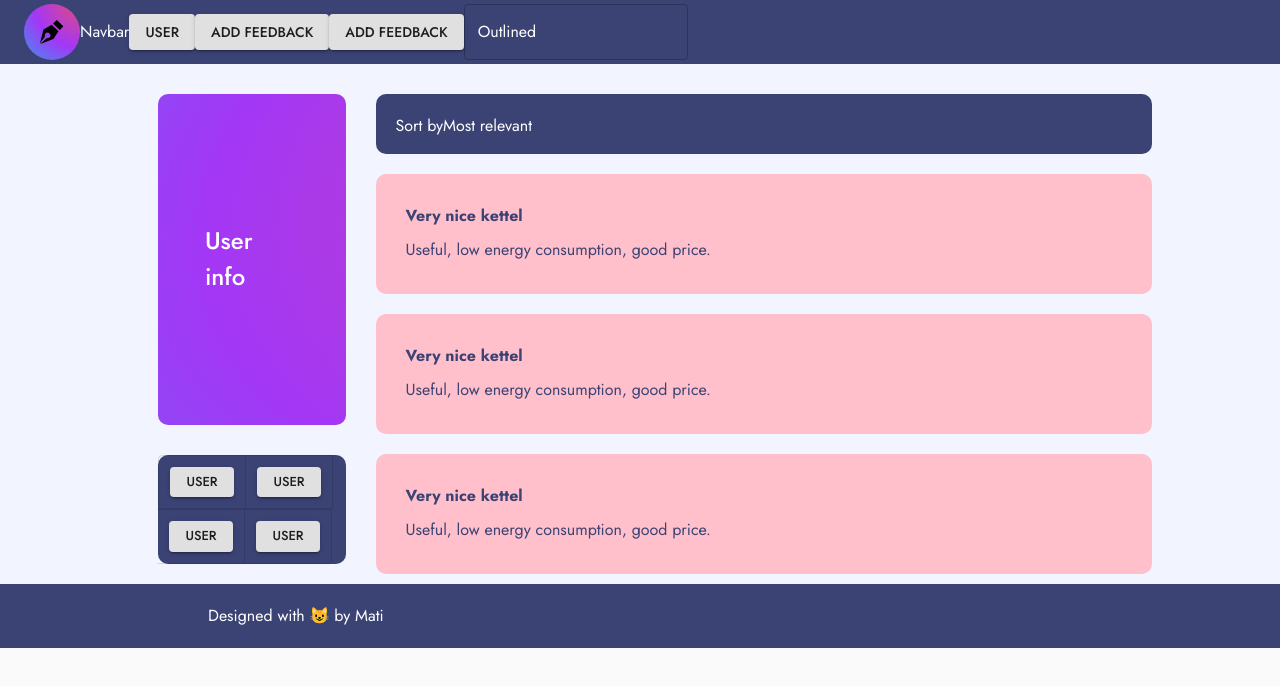
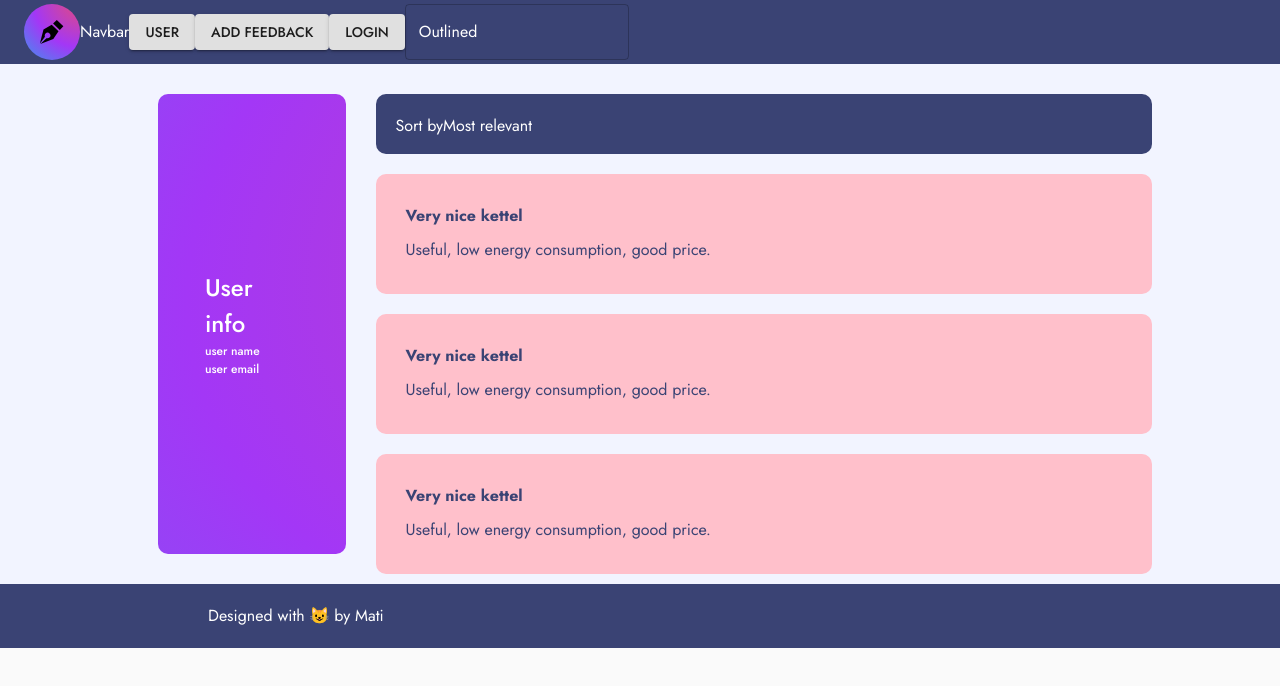
Before and after one commit to Maczi01/feedback-app, a React (Create React App) app: page /user in a window 1280 px wide. Shown: the top 686 px of the page. Built offline with nearby package versions, Linux system fonts and the light colour scheme.

Commit message:
Added types to add item

```diff
--- a/src/components/Navbar.tsx
+++ b/src/components/Navbar.tsx
@@ -26,7 +26,7 @@ const Navbar: React.FC = () => (
         <Button variant="contained">Add feedback</Button>
       </Link>
       <Link to="/login">
-        <Button variant="contained">Add feedback</Button>
+        <Button variant="contained">Login</Button>
       </Link>
       <TextField id="outlined-basic" label="Outlined" variant="outlined" />
     </Toolbar>
--- a/src/components/UserInfoImage.tsx
+++ b/src/components/UserInfoImage.tsx
@@ -43,6 +43,12 @@ const UserInfoImage: React.FC = () => {
         <Box fontSize={24} fontWeight="fontWeightMedium">
           User info
         </Box>
+        <Box fontSize={12} fontWeight="fontWeightMedium">
+          user name
+        </Box>
+        <Box fontSize={12} fontWeight="fontWeightMedium">
+          user email
+        </Box>
       </Typography>
     </Box>
   );
--- a/src/pages/AddFeedbackPage.tsx
+++ b/src/pages/AddFeedbackPage.tsx
@@ -6,6 +6,8 @@ import { makeStyles } from '@material-ui/core/styles';
 import Rating from '@mui/material/Rating';
 import { connect } from 'react-redux';
 import { Link } from 'react-router-dom';
+import { AnyAction, Dispatch } from 'redux';
+import { ThunkDispatch } from 'redux-thunk';
 import MainTemplate from '../templates/MainTemplate';
 import editIcon from '../assets/editIcon.svg';
 import { addFeedback as addItemAction } from '../actions/FeedbackActions';
@@ -110,7 +112,7 @@ const AddFeedbackPage: React.FC<Props> = ({ addItem }) => {
   );
 };
 // TODO : add types to dispatch
-const mapDispatchToProps = (dispatch: any) => ({
+const mapDispatchToProps = (dispatch: ThunkDispatch<null, null, AnyAction>) => ({
   addItem: (feedback: Feedback) => dispatch(addItemAction(feedback)),
 });
 export default connect(null, mapDispatchToProps)(AddFeedbackPage);
--- a/src/pages/UserCommentsPage.tsx
+++ b/src/pages/UserCommentsPage.tsx
@@ -24,7 +24,6 @@ const useStyles = makeStyles((theme: Theme) => ({
     margin: '10px 20px',
     backgroundColor: theme.palette.text.primary,
     borderRadius: '10px',
-    // width: '100%',
   },
   bar: {
     display: 'flex',
@@ -86,30 +85,6 @@ const UserCommentsPage: React.FC = () => {
 
         <Box className={classes.bio}>
           <UserInfoImage />
-
-          <Box className={classes.categories}>
-
-            <ToggleButtonGroup
-                            // value={alignment}
-              // exclusive
-                            // onChange={handleAlignment}
-              aria-label="text alignment"
-              className={classes.buttonsGroup}
-            >
-              <ToggleButton value="left" aria-label="left aligned">
-                <Button size="small" variant="contained"> User</Button>
-              </ToggleButton>
-              <ToggleButton value="center" aria-label="centered">
-                <Button size="small" variant="contained"> User</Button>
-              </ToggleButton>
-              <ToggleButton value="right" aria-label="right aligned">
-                <Button size="small" variant="contained"> User</Button>
-              </ToggleButton>
-              <ToggleButton value="justify" aria-label="justified" disabled>
-                <Button size="small" variant="contained"> User</Button>
-              </ToggleButton>
-            </ToggleButtonGroup>
-          </Box>
         </Box>
         <Box className={classes.comments}>
           <UserCommentInfo />
```
Also changed, not shown: 1 other file (tests, documents, lock files or other folders).
